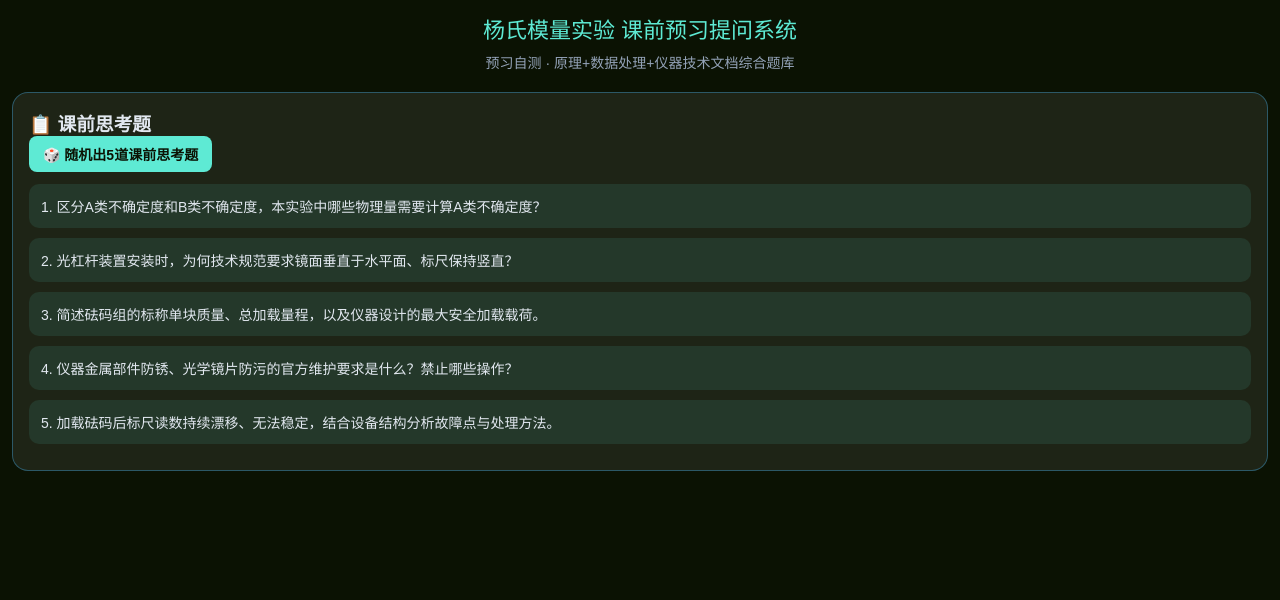
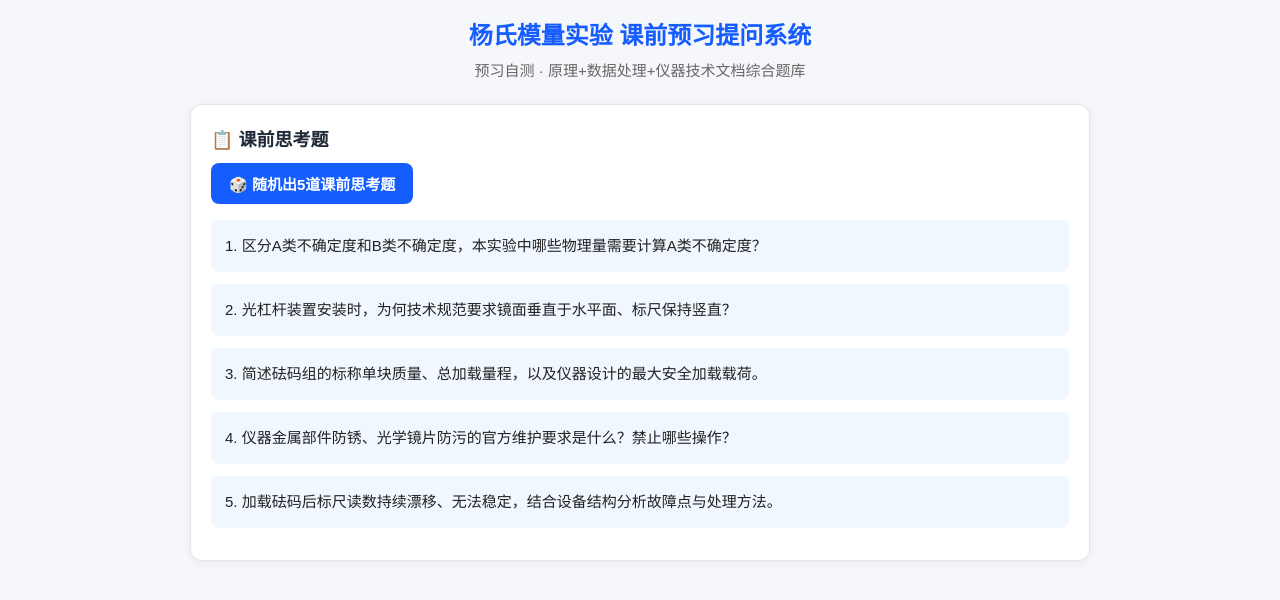
Before and after one commit to zhanglihao-del/young-modulus-pre-class-questioning-system, a plain HTML site: page index.html in a window 1280 px wide. Drawn offline with Linux system fonts and the light colour scheme.

Commit message:
Update index.html

```diff
--- a/index.html
+++ b/index.html
@@ -7,26 +7,35 @@
     <style>
         *{margin:0;padding:0;box-sizing:border-box;font-family:"Microsoft YaHei",sans-serif;}
         body {
-            color: #e2e8f0;
-            padding: 12px;
+            color: #333;
+            padding: 16px;
             min-height: 100vh;
-            background: #0b1203;
+            background: #f5f7fa;
         }
-        .container{max-width:100%;margin:0 auto;}
-        .title{text-align:center;font-size:22px;color:#5eead4;margin-bottom:8px;}
-        .sub{text-align:center;color:#94a3b8;margin-bottom:20px;font-size:14px;}
-        .card{background:rgba(255,255,255,0.08);border:1px solid rgba(72,187,255,0.35);border-radius:16px;padding:16px;margin-bottom:16px;}
-        .q-item{background:rgba(94,234,212,0.1);border-radius:10px;padding:12px;margin-bottom:10px;font-size:14px;}
+        .container{max-width:900px;margin:0 auto;}
+        .title{text-align:center;font-size:24px;color:#165DFF;margin-bottom:8px;font-weight:600;}
+        .sub{text-align:center;color:#666;margin-bottom:24px;font-size:15px;}
+        .card{background:#ffffff;border:1px solid #e5e7eb;border-radius:12px;padding:20px;margin-bottom:16px;box-shadow:0 2px 8px rgba(0,0,0,0.06);}
+        .q-item{background:#f0f7ff;border-radius:8px;padding:14px;margin-bottom:12px;font-size:15px;color:#222;line-height:1.6;}
         .rand-btn {
-            padding: 8px 14px;
-            background: #5eead4;
-            color: #0b1203;
+            padding: 10px 18px;
+            background: #165DFF;
+            color: #ffffff;
             border: none;
             border-radius: 8px;
             cursor: pointer;
             font-weight: bold;
+            margin-bottom: 16px;
+            font-size:15px;
+            transition: background 0.2s ease;
+        }
+        .rand-btn:hover {
+            background: #0f4cd1;
+        }
+        h3 {
+            color: #1f2937;
             margin-bottom: 12px;
-            font-size:14px;
+            font-size:18px;
         }
     </style>
 </head>
```
